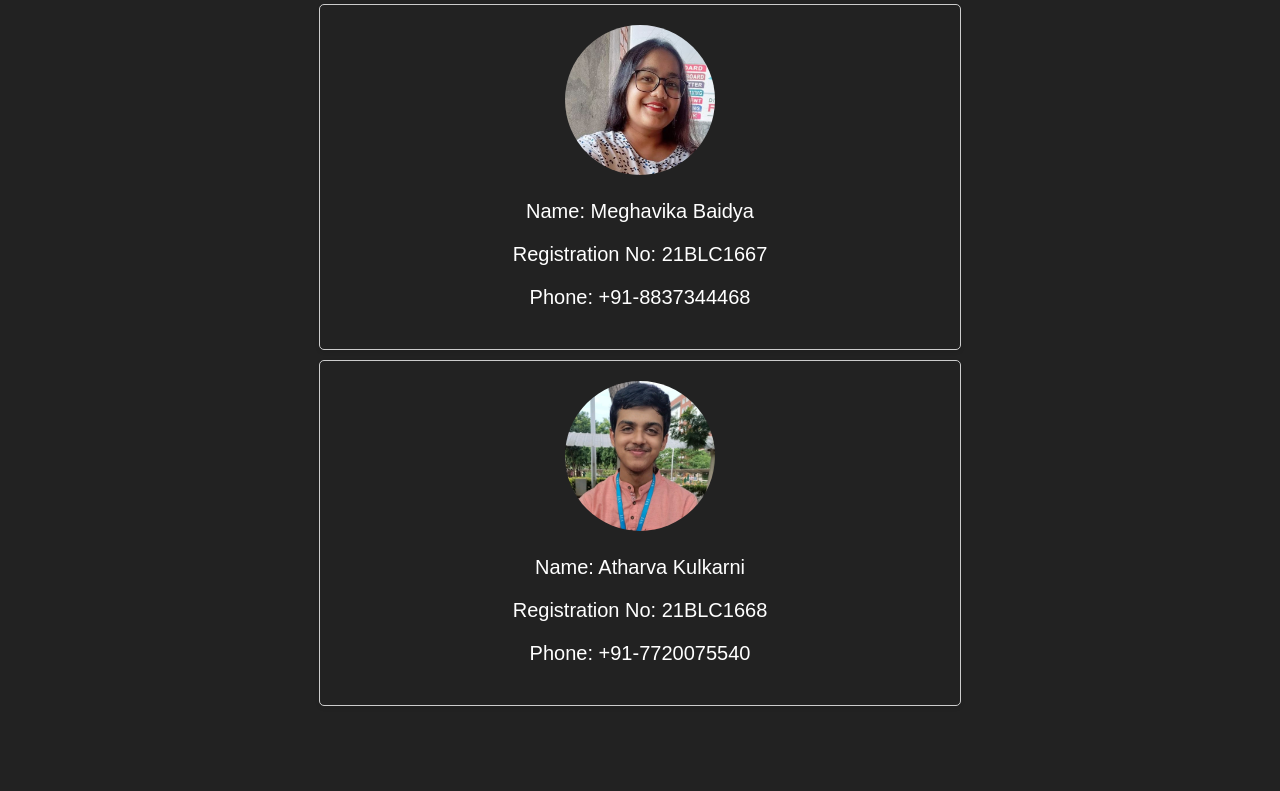
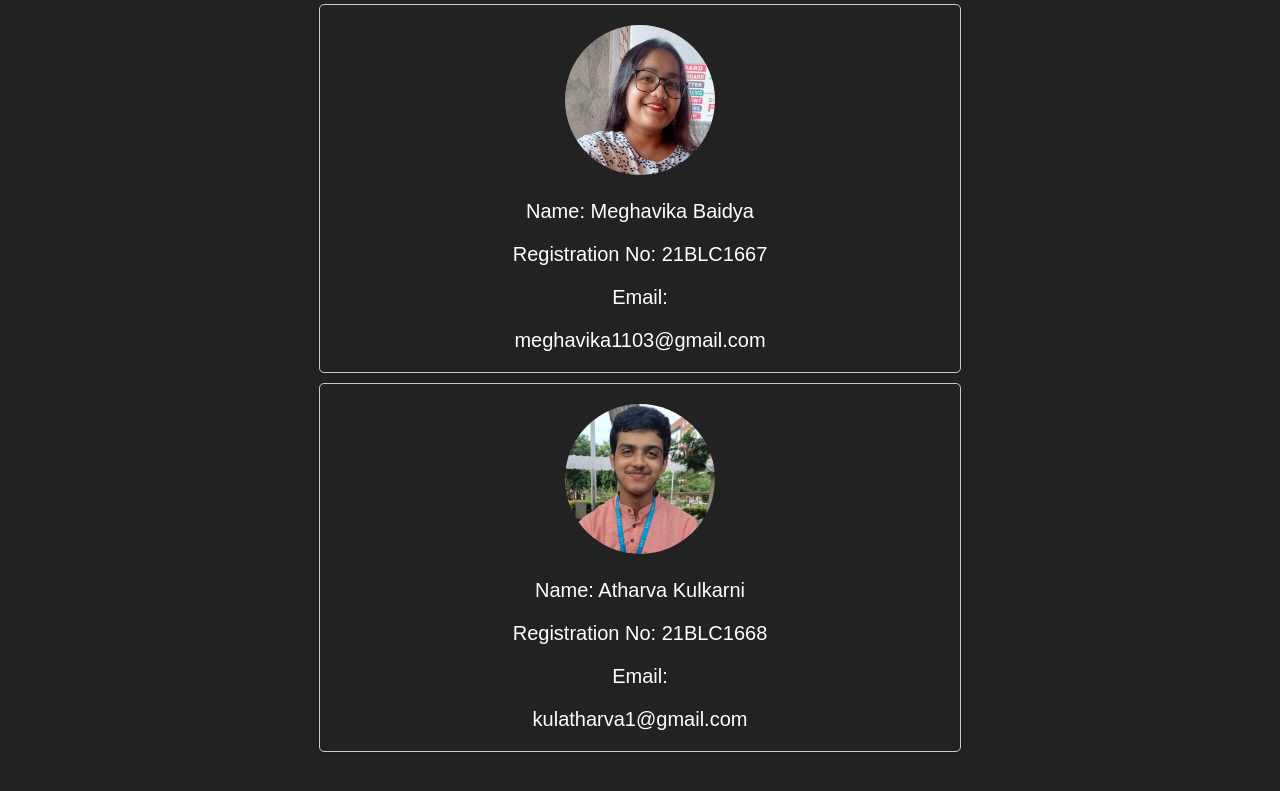
Before and after one commit to Meghavika/covid19-vaccine-reseach-website, a plain HTML site: page about.html in a window 1280 px wide. Shown: the part 175-966 px from the top of the page. Before the commit the page ends 931 px from the top, so only its background shows below. Drawn offline with Linux system fonts and the light colour scheme.

Commit message:
Update about.html

```diff
--- a/about.html
+++ b/about.html
@@ -97,13 +97,13 @@
             <img src="Images/meghavika.jpg" alt="meghavika">
             <p>Name: Meghavika Baidya</p>
             <p>Registration No: 21BLC1667</p>
-            <p>Phone: <a href="tel:+918837344468">+91-8837344468</a></p>
+            <p>Email: </p> <a href="mailto:meghavika1103@gmail.com">meghavika1103@gmail.com</a>
         </div>
         <div class="person">
             <img src="Images/me.jfif" alt="Atharva Kulkarni">
             <p>Name: Atharva Kulkarni</p>
             <p>Registration No: 21BLC1668</p>
-            <p>Phone: <a href="tel:+917720075540">+91-7720075540</a></p>
+            <p>Email: </p> <a href="mailto:kulatharva1@gmail.com">kulatharva1@gmail.com</a>
         </div>
     </div>
 </body>
```
